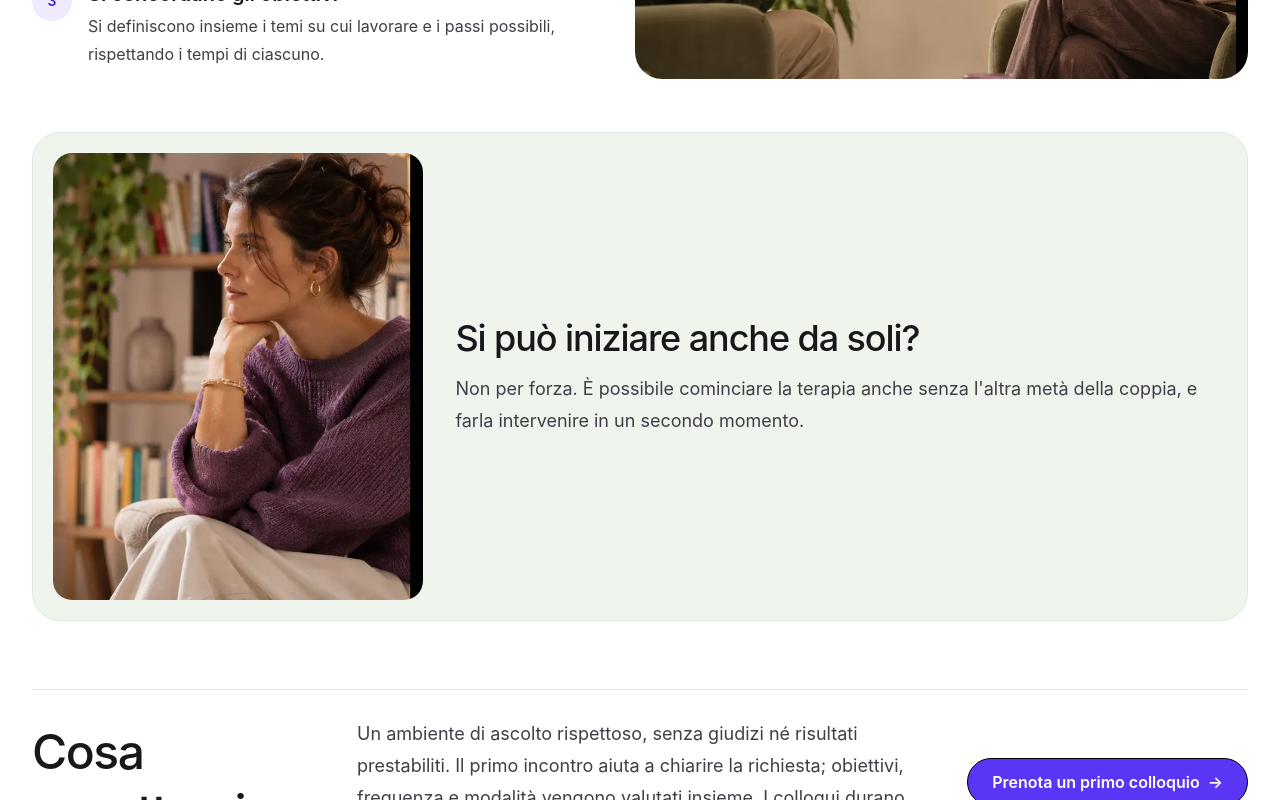
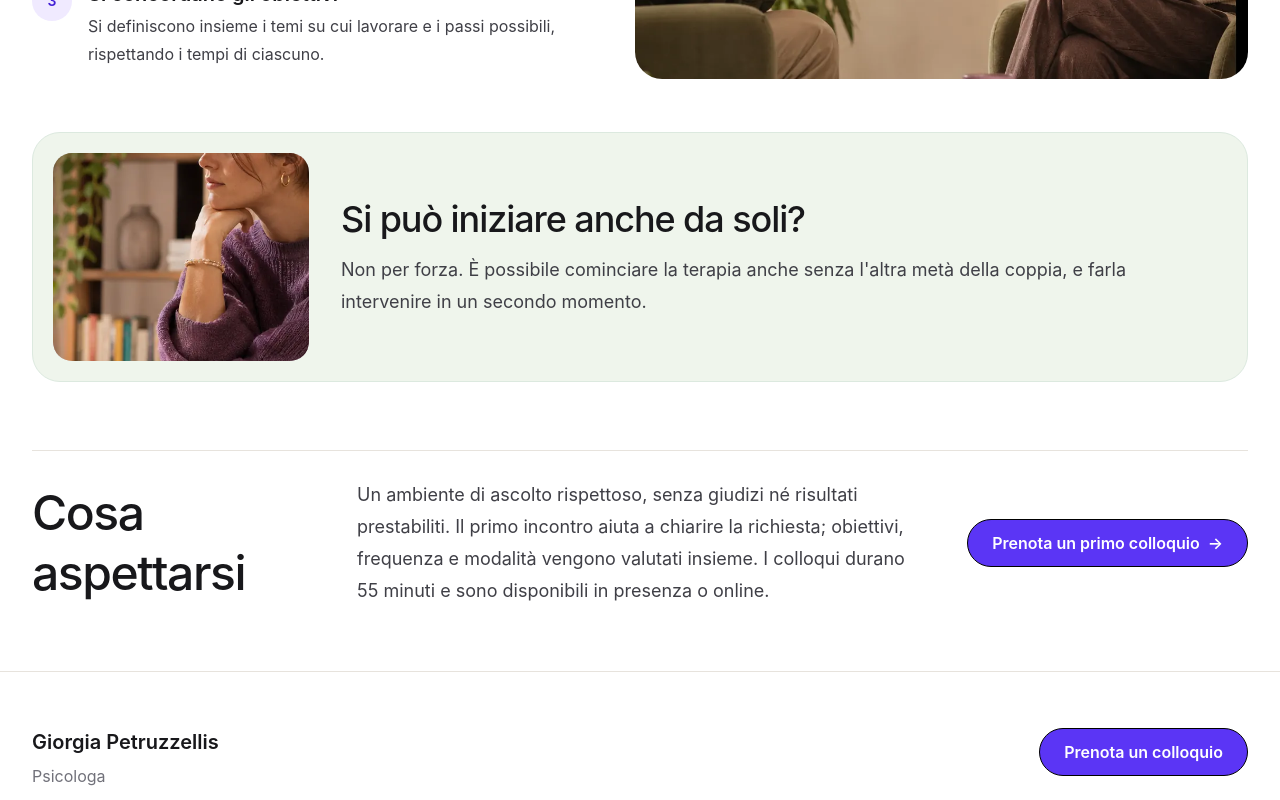
Before and after one commit to Yvanesse/giorgia-psychologist, a Next.js app: page /percorsi/coppia in a window 1280 px wide. Shown: the part 1577-2377 px from the top of the page. Built offline with nearby package versions, Linux system fonts and the light colour scheme.

Commit message:
fix: size couple photographs naturally and frame individual interview portrait

```diff
--- a/src/app/percorsi/coppia/page.tsx
+++ b/src/app/percorsi/coppia/page.tsx
@@ -3,7 +3,6 @@ import Image from "next/image";
 import Link from "next/link";
 
 import { Container } from "@/components/ui";
-import { siteConfig } from "@/config/site.config";
 
 export const metadata: Metadata = {
   title: "Supporto psicologico di coppia | Giorgia Petruzzellis",
@@ -173,10 +172,10 @@ export default function CoupleSupportPage() {
             <Image
               alt="Due partner si confrontano con attenzione durante una conversazione."
               className="h-auto w-full rounded-[1.7rem]"
-              height={510}
+              height={341}
               sizes="(min-width: 1024px) 50vw, 100vw"
               src="/images/coppia-dialogo.webp"
-              width={680}
+              width={512}
             />
           </div>
         </Container>
@@ -184,15 +183,18 @@ export default function CoupleSupportPage() {
 
       <section className="pb-8 sm:pb-10" id="iniziare-da-soli">
         <Container variant="wide">
-          <div className="grid items-center gap-5 rounded-[1.75rem] border border-[#dce9df] bg-[#eff5ec] p-4 sm:grid-cols-[minmax(220px,0.65fr)_1fr] sm:gap-8 sm:p-5 lg:grid-cols-[minmax(260px,0.48fr)_1fr]">
-            <Image
-              alt="Una persona partecipa a un colloquio di ascolto individuale."
-              className="h-auto w-full rounded-[1.2rem]"
-              height={400}
-              sizes="(min-width: 1024px) 34vw, (min-width: 640px) 40vw, 100vw"
-              src="/images/coppia-colloquio-individuale.webp"
-              width={600}
-            />
+          <div className="grid items-center gap-5 rounded-[1.75rem] border border-[#dce9df] bg-[#eff5ec] p-4 sm:grid-cols-[minmax(180px,16rem)_1fr] sm:gap-8 sm:p-5">
+            <div className="h-44 overflow-hidden rounded-[1.2rem] bg-[#d7c5d1] sm:h-52">
+              <Image
+                alt="Una persona partecipa a un colloquio di ascolto individuale."
+                className="h-full w-full object-cover object-left"
+                height={512}
+                sizes="(min-width: 640px) 256px, 100vw"
+                src="/images/coppia-colloquio-individuale.webp"
+                style={{ transform: "scale(1.28)", transformOrigin: "left center" }}
+                width={408}
+              />
+            </div>
             <div className="py-1 sm:pr-5">
               <h2 className="text-3xl font-medium leading-tight tracking-[-0.03em] text-ink sm:text-4xl">
                 Si può iniziare anche da soli?
```
